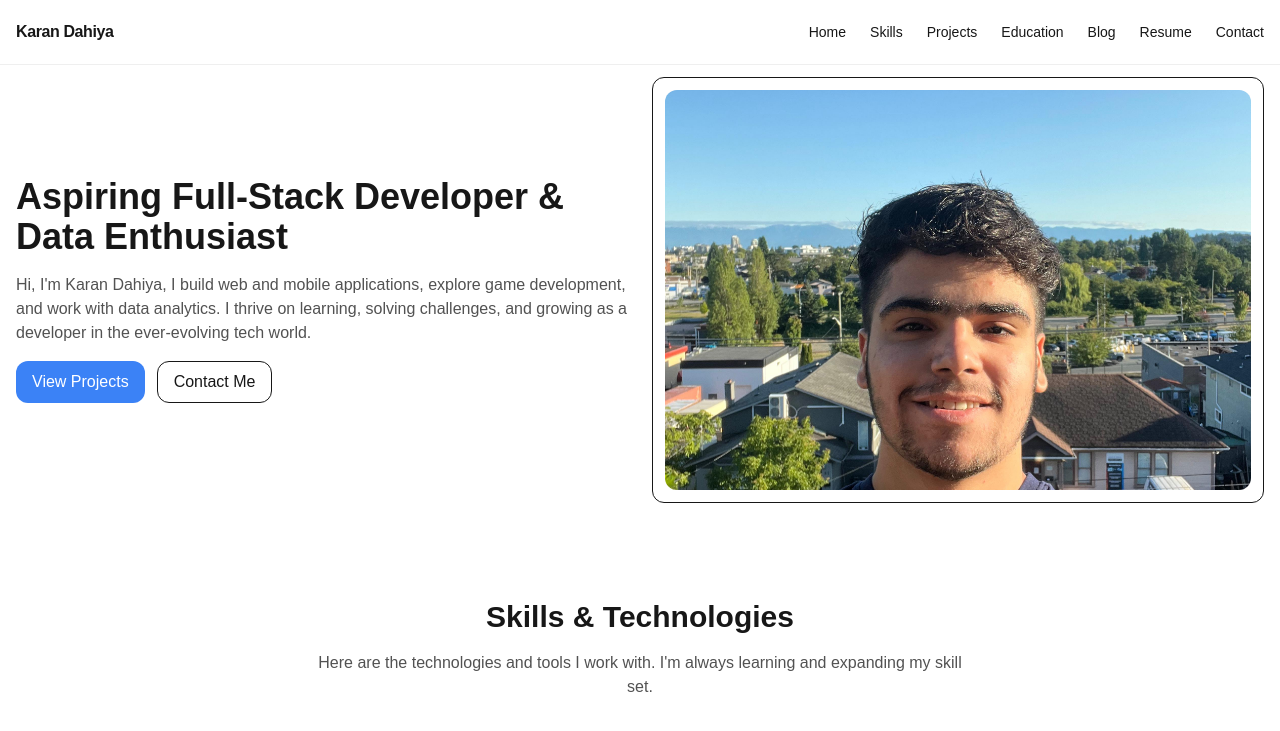
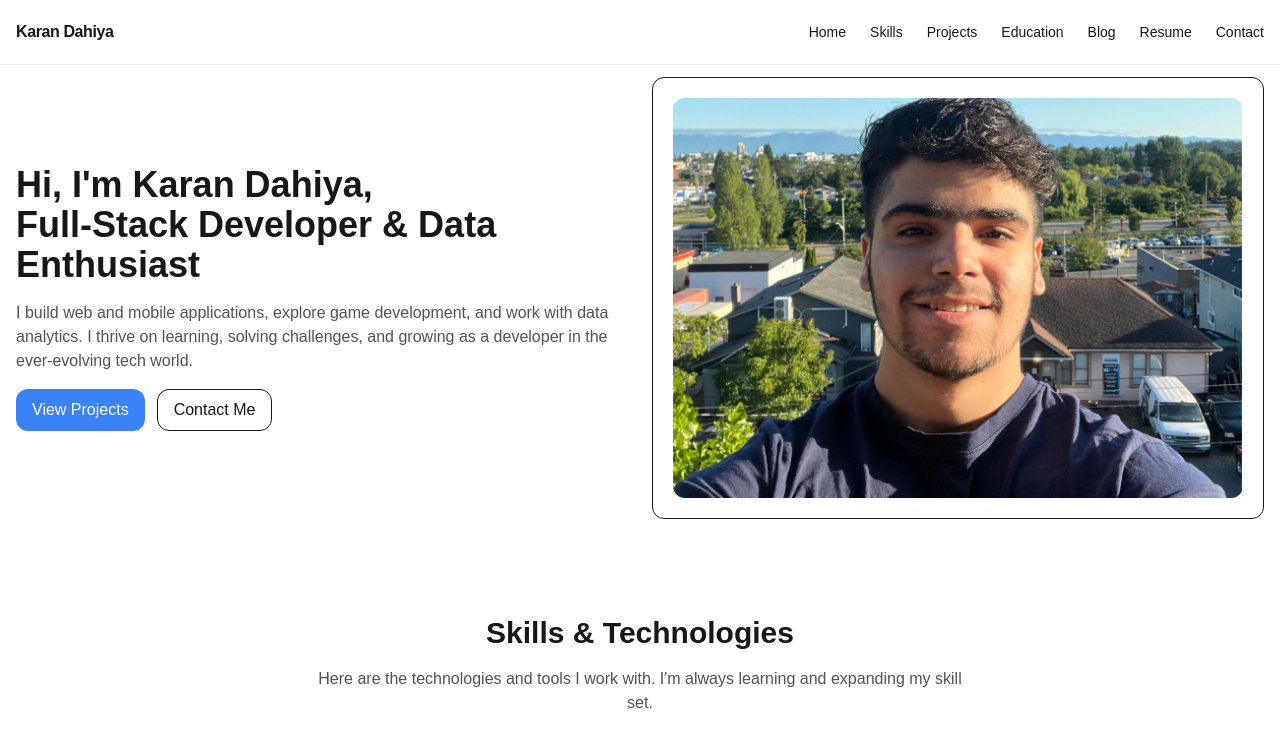
Before and after one commit to karan-dahiya/Eportfolio, a Next.js app: page / in a window 1280 px wide. Shown: the top 731 px of the page. Built offline with nearby package versions, Linux system fonts and the light colour scheme.

Commit message:
home.page chnages

```diff
--- a/src/sections/Contact.js
+++ b/src/sections/Contact.js
@@ -113,17 +113,7 @@ export default function Contact() {
                 </div>
                 <div>
                   <p className="font-medium">Email</p>
-                  <p className="text-neutral-600">hello@yourname.dev</p>
-                </div>
-              </div>
-
-              <div className="flex items-center gap-3">
-                <div className="w-10 h-10 bg-brand-500 rounded-full flex items-center justify-center">
-                  <Phone size={18} className="text-white" />
-                </div>
-                <div>
-                  <p className="font-medium">Phone</p>
-                  <p className="text-neutral-600">+1 (555) 123-4567</p>
+                  <p className="text-neutral-600">karan166728@gmail.com</p>
                 </div>
               </div>
 
@@ -133,7 +123,7 @@ export default function Contact() {
                 </div>
                 <div>
                   <p className="font-medium">Location</p>
-                  <p className="text-neutral-600">San Francisco, CA</p>
+                  <p className="text-neutral-600">Victoria, BC, Canada</p>
                 </div>
               </div>
             </div>
--- a/src/sections/Home.js
+++ b/src/sections/Home.js
@@ -21,11 +21,14 @@ export default function Home() {
         transition={{ duration: 0.6 }}
         className="space-y-4"
       >
-        <h1 className="text-2xl sm:text-4xl font-semibold">
-          Aspiring Full‑Stack Developer & Data Enthusiast
+        <h1 className="text-3xl sm:text-4xl font-bold m-0">
+        Hi, I&apos;m Karan Dahiya,
+        </h1>
+        <h1 className="text-xl sm:text-4xl font-semibold">
+        Full‑Stack Developer & Data Enthusiast
         </h1>
         <p className="text-neutral-600">
-          Hi, I&apos;m Karan Dahiya,
+
           I build web and mobile applications, explore game development, and work with data analytics. I thrive on learning, solving challenges, and growing as a developer in the ever-evolving tech world.
         </p>
 
@@ -49,10 +52,9 @@ export default function Home() {
         initial={{ opacity: 0, y: 16 }}
         animate={{ opacity: 1, y: 0 }}
         transition={{ duration: 0.6, delay: 0.1 }}
-        className="rounded-xl border p-3"
+        className="rounded-xl border p-5"
       >
-        <div className="relative w-full h-[400px] bg-neutral-100 rounded-xl overflow-hidden">
-          <Image
+<div className="relative w-full h-[400px] bg-neutral-100 rounded-xl overflow-hidden"><Image
             src="/images/profilepicture/myphoto.jpg"
             alt="My Photo"
             fill
```
Also changed, not shown: public/images/profilepicture/myphoto.jpg.
